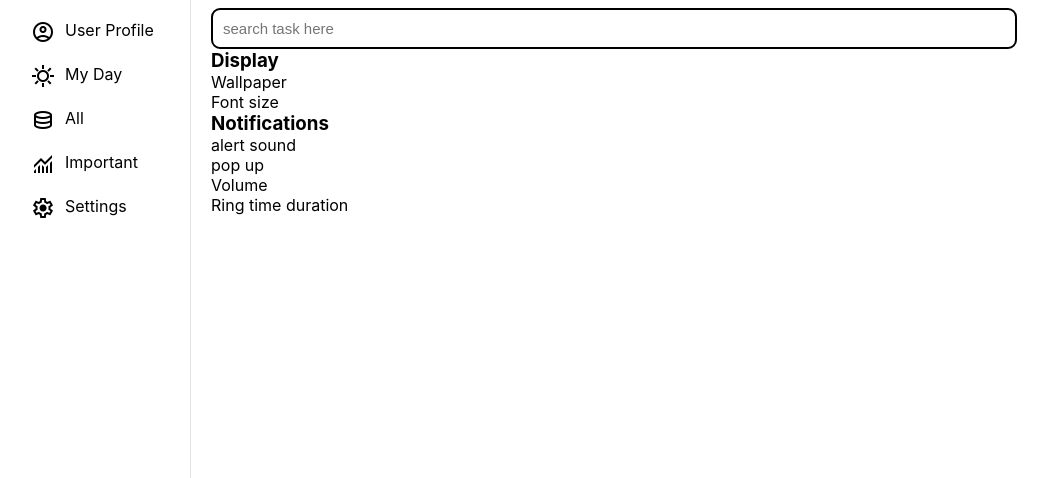
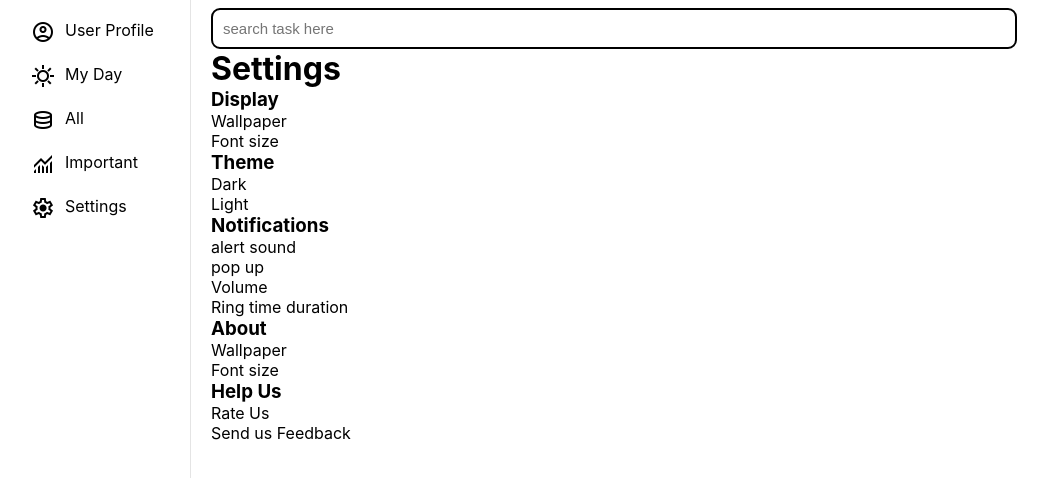
Before and after one commit to DE101/My-Todo, a React (Create React App) app: page /Settings in a window 1280 px wide. Shown: the top 478 px of the page, without its empty margins (9-1057 px from the left). Built offline with nearby package versions, Linux system fonts and the light colour scheme.

Commit message:
edited Settings

```diff
--- a/src/Settings.js
+++ b/src/Settings.js
@@ -1,10 +1,16 @@
 export default function Settings() {
   return (
-    <div>
+    <div className="settingsContainer">
+      <h1>Settings</h1>
       <div className="displaySettings">
         <h3>Display</h3>
         <p>Wallpaper</p>
         <p>Font size</p>
+      </div>
+      <div className="ThemeSettings">
+        <h3>Theme</h3>
+        <p>Dark</p>
+        <p>Light</p>
       </div>
       <div className="notificationSettings">
         <h3>Notifications</h3>
@@ -13,7 +19,16 @@ export default function Settings() {
         <p>Volume</p>
         <p>Ring time duration</p>
       </div>
-      <div></div>
+      <div className="about">
+        <h3>About</h3>
+        <p>Wallpaper</p>
+        <p>Font size</p>
+      </div>
+      <div className="help">
+        <h3>Help Us</h3>
+        <p>Rate Us</p>
+        <p>Send us Feedback</p>
+      </div>
     </div>
   );
 }
```
